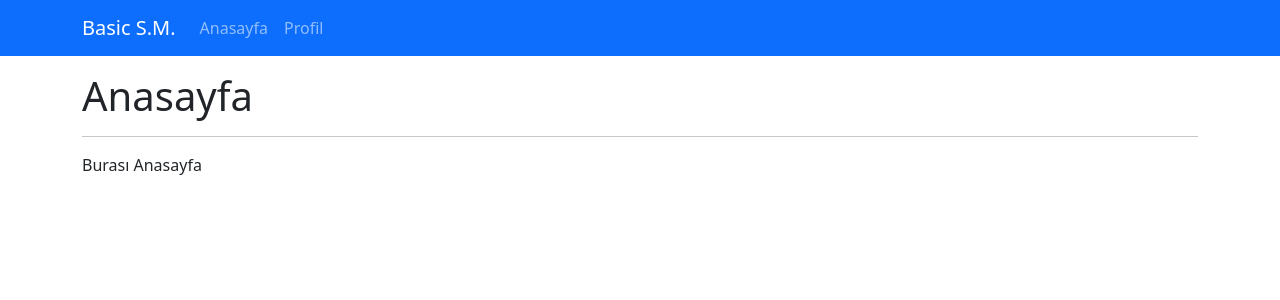
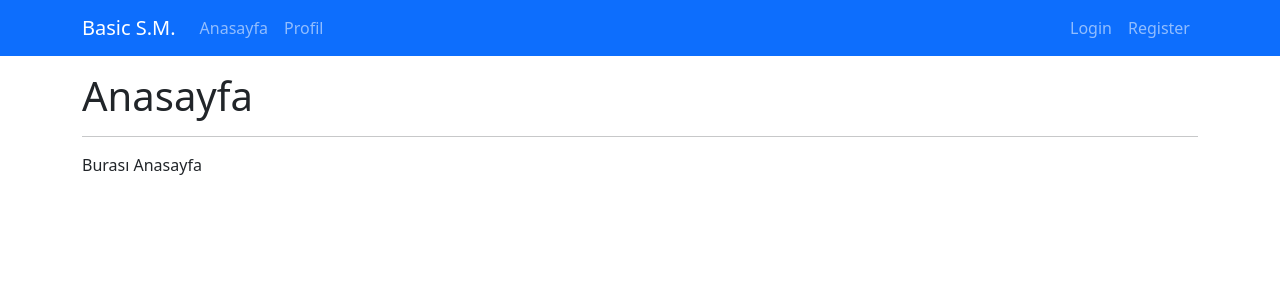
Before and after one commit to onuryilmazpw/basic-social-media, a Django app: page / in a window 1280 px wide. Shown: the top 300 px of the page. Run offline with Django 4.2, Linux system fonts and the light colour scheme; parts of the project's set-up code (start-up, migrations or seed data) failed here and were passed over; some libraries are stand-ins or nearby versions.

Commit message:
add logout system

```diff
--- a/account/templates/account/login.html
+++ b/account/templates/account/login.html
@@ -24,16 +24,16 @@
                 {% endif %}
 
                 <div class="mb-3">
-                    <label for="username" class="form-label"></label>
+                    <label for="username" class="form-label">Kullanıcı Adı</label>
                     <input type="text" class="form-control" name="username">
                 </div>
 
                 <div class="mb-3">
-                    <label for="password" class="form-label"></label>
+                    <label for="password" class="form-label">Parola</label>
                     <input type="password" class="form-control" name="password">
                 </div>
 
-                <input type="submit" value="Login" class="btn btn-primary">
+                <input type="submit" value="Giriş Yap" class="btn btn-primary">
 
             </form>
 
--- a/account/templates/account/register.html
+++ b/account/templates/account/register.html
@@ -53,7 +53,7 @@
                     <input type="password" class="form-control" name="repassword">
                 </div>
 
-                <input type="submit" value="register" class="btn btn-primary">
+                <input type="submit" value="Kayıt Ol" class="btn btn-primary">
 
             </form>
 
--- a/account/views.py
+++ b/account/views.py
@@ -28,7 +28,8 @@ def login_request(request):
         return render(request, template)
 
 def register_request(request):
-    pass
+    return render(request, "account/register.html")
 
 def logout_request(request):
-    pass
+    logout(request)
+    return redirect("home")
--- a/templates/partials/_navbar.html
+++ b/templates/partials/_navbar.html
@@ -1,6 +1,7 @@
 <nav class="navbar navbar-dark bg-primary navbar-expand-lg">
     <div class="container">
         <a class="navbar-brand" href="{% url 'home' %}">Basic S.M.</a>
+
         <ul class="navbar-nav me-auto">
             <li class="nav-item">
                 <a class="nav-link" href="{% url 'home' %}">Anasayfa</a>
@@ -9,5 +10,24 @@
                 <a class="nav-link" href="{% url 'profile' %}">Profil</a>
             </li>
         </ul>
+
+        <ul class="navbar-nav ms-auto">
+            {% if user.is_authenticated %}
+                <li class="nav-item">
+                    <a class="nav-link" href="{% url 'logout' %}">Logout</a>
+                </li>
+                <li class="nav-item">
+                    <a class="nav-link" href="">Welcome, {{ user.get_full_name|title }} </a>
+                </li>
+            {% else %}
+                <li class="nav-item">
+                    <a class="nav-link" href="{% url 'login' %}">Login</a>
+                </li>
+                <li class="nav-item">
+                    <a class="nav-link" href="{% url 'register' %}">Register</a>
+                </li>
+            {% endif %}
+
+        </ul>
     </div>
 </nav>
```
Also changed, not shown: db.sqlite3.
